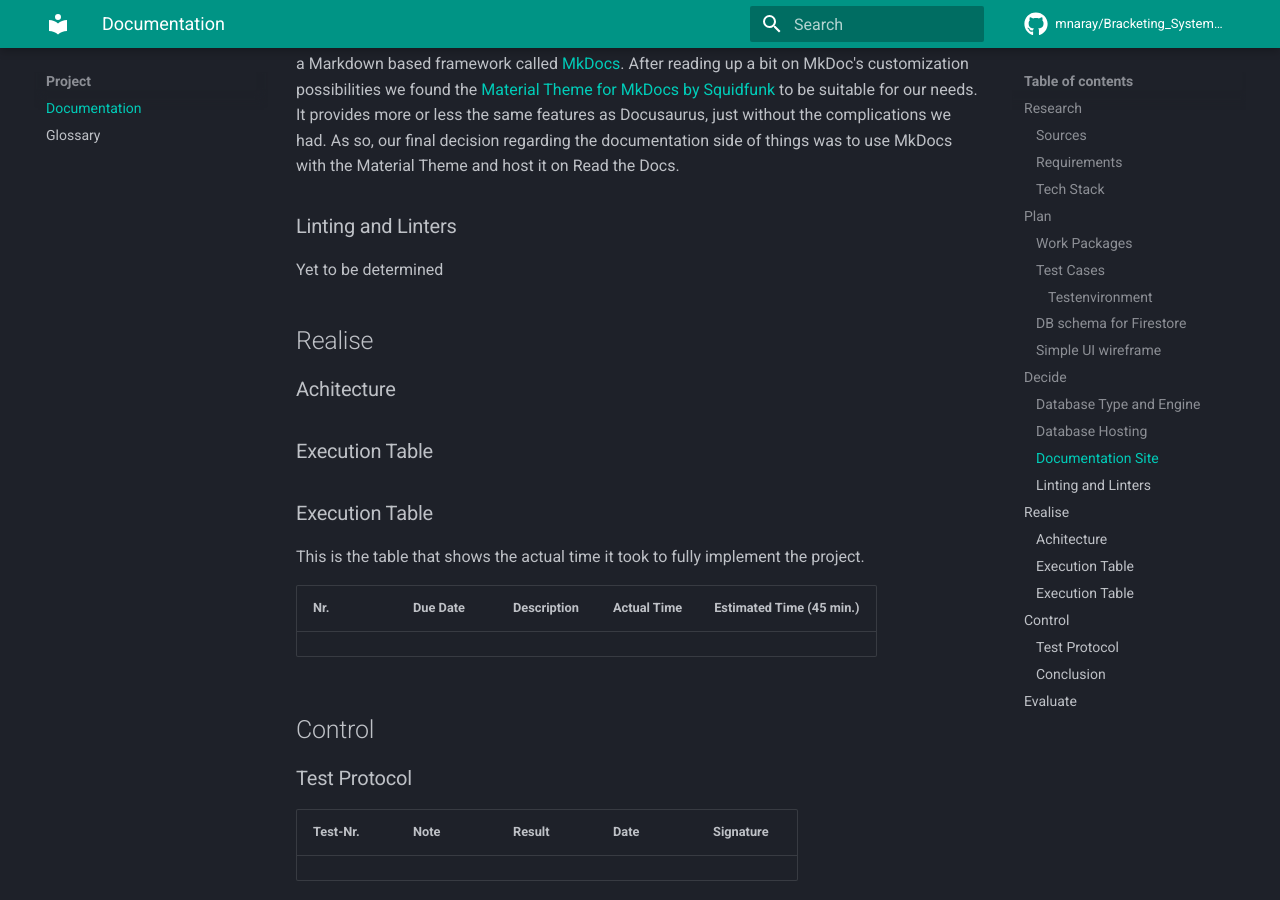
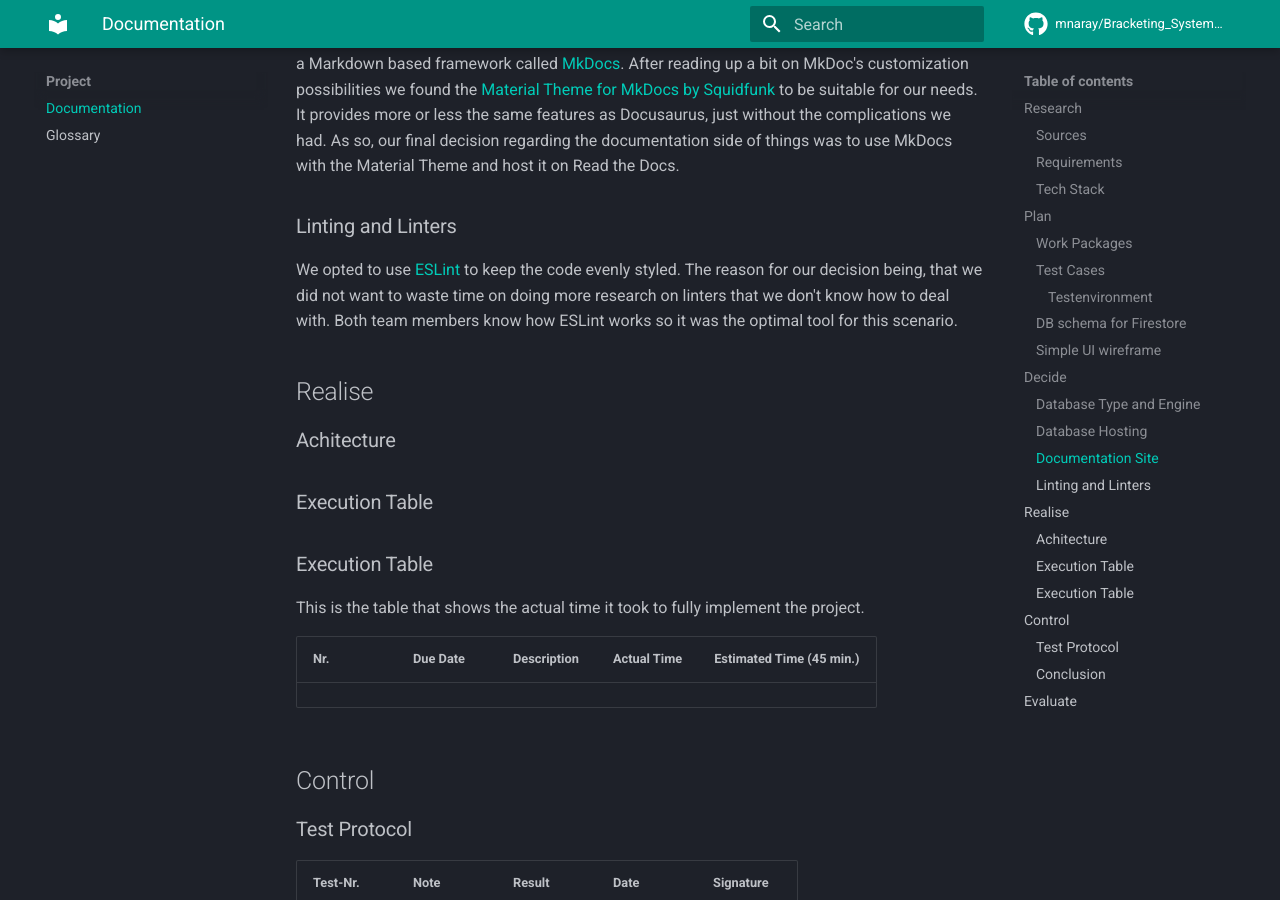
Before and after one commit to mnaray/Bracketing_System_Docs, an MkDocs documentation site: the page built from docs/project/documentation.md, in a window 1280 px wide and 900 px high, scrolled down 10238 px. Built offline with MkDocs 1.6.1 and Material for MkDocs 9.7.7, drawn with Linux system fonts in a browser that asks for light colours; comment, search, counter and statistics services are not loaded.

Commit message:
add decision about linter

```diff
--- a/docs/project/documentation.md
+++ b/docs/project/documentation.md
@@ -178,7 +178,7 @@ While skimming through the documentation of the new host, we found out that it a
 
 ### Linting and Linters
 
-Yet to be determined
+We opted to use [ESLint]() to keep the code evenly styled. The reason for our decision being, that we did not want to waste time on doing more research on linters that we don't know how to deal with. Both team members know how ESLint works so it was the optimal tool for this scenario.
 
 ## Realise
 
```
